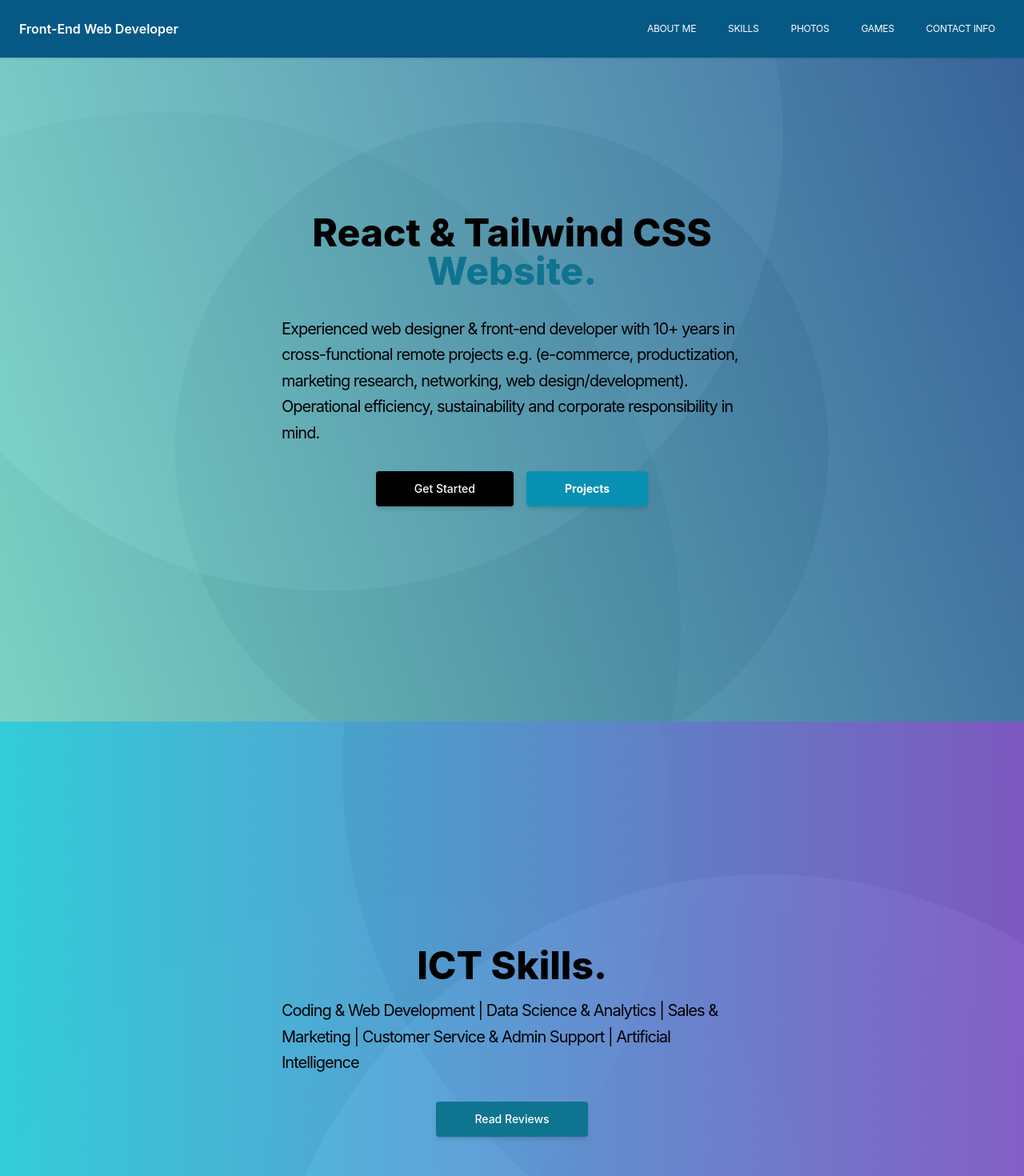
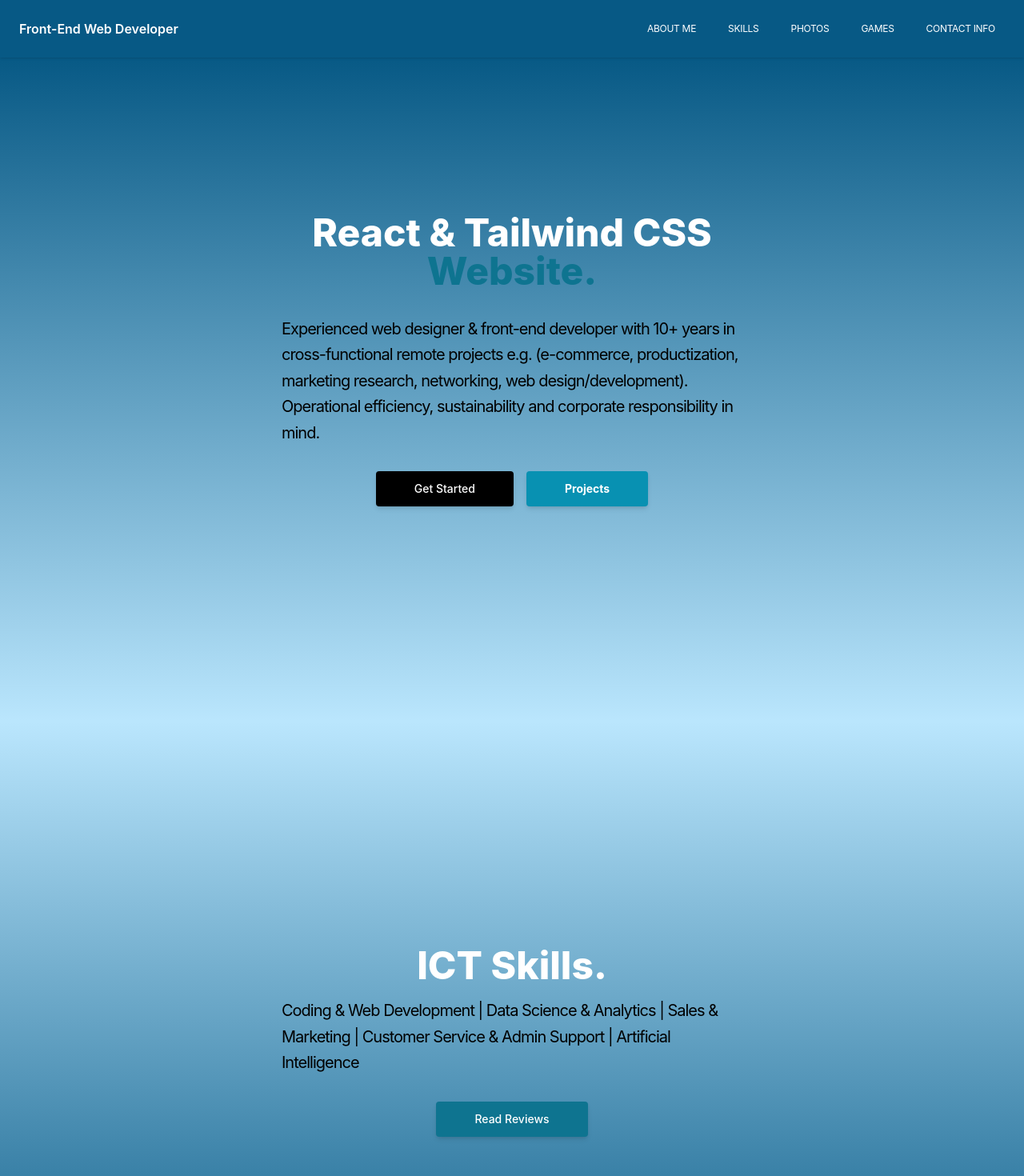
Before and after one commit to jkiimala/reactWeb, a React (Create React App) app: page / in a window 1280 px wide. Shown: the top 1470 px of the page at 80% size. Built offline with nearby package versions, Linux system fonts and the light colour scheme.

Commit message:
update build for gh-pages

```diff
--- a/src/components/About.js
+++ b/src/components/About.js
@@ -10,7 +10,7 @@ const About = () => {
      <section className="#bae6fd">
   <div className="mx-auto max-w-screen-xl px-4 py-32 lg:flex lg:h-screen lg:items-center">
     <div className="mx-auto max-w-xl text-center">
-      <h1 className="text-3xl font-extrabold sm:text-5xl -mt-10">
+      <h1 className="text-3xl font-extrabold sm:text-5xl -mt-10 text-white">
         React & Tailwind CSS
         <strong className="font-extrabold text-cyan-700 sm:block mb-8"> Website. </strong>
       </h1>
--- a/src/components/Contact.js
+++ b/src/components/Contact.js
@@ -50,8 +50,8 @@ const Contact = () => {
     <div className="contact">
       <section className="#bae6fd">
         <div className="mx-auto max-w-screen-xl px-4 py-12 sm:px-6 lg:px-8 lg:py-32">
-          <h2 className="text-center text-4xl font-bold tracking-tight text-gray-900 sm:text-5xl pb-10 -mt-96">
-            Contact info & trusted reviews from my customers.
+          <h2 className="text-center text-4xl font-bold tracking-tight text-white sm:text-5xl pb-10 -mt-96">
+            Trusted reviews from my customers.
           </h2>
 
           <div className="mt-8 grid grid-cols-1 gap-4 md:grid-cols-3 md:gap-8">
@@ -79,10 +79,11 @@ const Contact = () => {
       </section>
 
 
-      <h2 className="text-3 font-bold mb-3 cursor-pointer text-center"><a href="https://jkiimala.github.io" target="_blank" rel="noopener noreferrer">Portfolio Website | jkiimala.github.io</a></h2>
+      <h2 className="text-3 text-sm font-light mb-3 mt-3 cursor-pointer text-center text-white"><a href="https://jkiimala.github.io"
+       target="_blank" rel="noopener noreferrer">Jarno Kiimala | Front-End Developer | jkiimala.github.io</a></h2>
 
-      <p className="text-gray-700 text-center my-3 uppercase text-sm font-bold">Social media</p>
-      <div className="social-icons text-center space-x-2">
+      <p className="text-center my-3 uppercase text-sm font-medium text-white">Social media</p>
+      <div className="social-icons text-center space-x-2 text-white">
 
         <a href="https://www.linkedin.com/in/jkiimala" target="_blank" rel="noopener noreferrer">
           <FontAwesomeIcon icon={faLinkedin} size="2x" />
--- a/src/components/Projects.js
+++ b/src/components/Projects.js
@@ -9,7 +9,7 @@ const Projects = () => {
   return (
     <section className="projects">
 
-      <h2 className="text-3xl font-extrabold sm:text-5xl mt-32 mb-10 text-center">JavaScript Games.</h2>
+      <h2 className="text-3xl font-extrabold sm:text-5xl mt-32 mb-10 text-center text-white">JavaScript Games.</h2>
 
       <div className="grid grid-cols-4 gap-1 mb-10">
   <div><a href="https://jkiimala.github.io/captainJackpot/" target="_blank" rel="noopener noreferrer">
@@ -44,9 +44,9 @@ const Projects = () => {
 
       <a href="https://jkiimala.github.io/captainJackpot/" target="_blank" rel="noopener noreferrer" className="relative mb-10 block rounded-tr-3xl border-2 border-cyan-500 shadow-xl">
   <span
-    className="absolute -right-px -top-px rounded-bl-3xl rounded-tr-3xl bg-green-600 px-6 py-4 font-medium uppercase tracking-widest text-white"
+    className="absolute -right-px -top-px rounded-bl-3xl rounded-tr-3xl bg-red-600 px-6 py-4 font-medium uppercase tracking-widest text-white"
   >
-    WIN 1.000.000 $
+    1.000.000 $
   </span>
 
   <img
--- a/src/components/Skills.js
+++ b/src/components/Skills.js
@@ -7,7 +7,7 @@ const Skills = () => {
   <div className="mx-auto max-w-screen-xl px-4 py-32 lg:flex lg:h-screen lg:items-center">
     <div className="mx-auto max-w-xl text-center">
 
-      <h1 className="text-3xl font-extrabold sm:text-5xl">
+      <h1 className="text-3xl font-extrabold sm:text-5xl text-white">
         ICT Skills.
       </h1>
 
--- a/src/index.css
+++ b/src/index.css
@@ -34,7 +34,7 @@ html {
 
 #about {
   display: flex;
-  background-image: radial-gradient(circle at 32% 12%, rgba(229, 229, 229,0.05) 0%, rgba(229, 229, 229,0.05) 50%,rgba(101, 101, 101,0.05) 50%, rgba(101, 101, 101,0.05) 100%),radial-gradient(circle at 49% 59%, rgba(113, 113, 113,0.05) 0%, rgba(113, 113, 113,0.05) 50%,rgba(240, 240, 240,0.05) 50%, rgba(240, 240, 240,0.05) 100%),radial-gradient(circle at 16% 86%, rgba(118, 118, 118,0.05) 0%, rgba(118, 118, 118,0.05) 50%,rgba(207, 207, 207,0.05) 50%, rgba(207, 207, 207,0.05) 100%),linear-gradient(252deg, rgb(34, 85, 150),rgb(117, 220, 202));
+  background: linear-gradient(180deg, rgba(7,89,133,1) 0%, rgba(7,89,133,0) 100%);
   flex-direction: column;
   align-items: center;
   justify-content: center;
@@ -46,17 +46,18 @@ html {
 
 #skills {
   display: flex;
-  background-image: radial-gradient(circle at 40% 91%, rgba(251, 251, 251,0.04) 0%, rgba(251, 251, 251,0.04) 50%,rgba(229, 229, 229,0.04) 50%, rgba(229, 229, 229,0.04) 100%),radial-gradient(circle at 66% 97%, rgba(36, 36, 36,0.04) 0%, rgba(36, 36, 36,0.04) 50%,rgba(46, 46, 46,0.04) 50%, rgba(46, 46, 46,0.04) 100%),radial-gradient(circle at 86% 7%, rgba(40, 40, 40,0.04) 0%, rgba(40, 40, 40,0.04) 50%,rgba(200, 200, 200,0.04) 50%, rgba(200, 200, 200,0.04) 100%),radial-gradient(circle at 15% 16%, rgba(99, 99, 99,0.04) 0%, rgba(99, 99, 99,0.04) 50%,rgba(45, 45, 45,0.04) 50%, rgba(45, 45, 45,0.04) 100%),radial-gradient(circle at 75% 99%, rgba(243, 243, 243,0.04) 0%, rgba(243, 243, 243,0.04) 50%,rgba(37, 37, 37,0.04) 50%, rgba(37, 37, 37,0.04) 100%),linear-gradient(90deg, rgb(34, 222, 237),rgb(135, 89, 215));
+  background: linear-gradient(0deg, rgba(7,89,133,1) 5%, rgba(7,89,133,0) 100%);
   flex-direction: column;
   align-items: center;
   justify-content: center;
   min-height: 100vh;
   padding-top: 0px; /* Lisää tilaa yläosaan, jotta otsikko näkyy kunnolla */
+
 }
 
 #projects {
   display: flex;
-  background-image: radial-gradient(circle at 93% 91%, rgba(173, 173, 173,0.11) 0%, rgba(173, 173, 173,0.11) 33.333%,rgba(211, 211, 211,0.11) 33.333%, rgba(211, 211, 211,0.11) 66.666%,rgba(248, 248, 248,0.11) 66.666%, rgba(248, 248, 248,0.11) 99.999%),radial-gradient(circle at 74% 82%, rgba(240, 240, 240,0.17) 0%, rgba(240, 240, 240,0.17) 33.333%,rgba(223, 223, 223,0.17) 33.333%, rgba(223, 223, 223,0.17) 66.666%,rgba(205, 205, 205,0.17) 66.666%, rgba(205, 205, 205,0.17) 99.999%),radial-gradient(circle at 79% 0%, rgba(198, 198, 198,0.16) 0%, rgba(198, 198, 198,0.16) 33.333%,rgba(157, 157, 157,0.16) 33.333%, rgba(157, 157, 157,0.16) 66.666%,rgba(116, 116, 116,0.16) 66.666%, rgba(116, 116, 116,0.16) 99.999%),linear-gradient(0deg, rgb(38, 16, 178),rgb(103, 237, 187));
+  background: linear-gradient(180deg, rgba(7,89,133,1) 5%, rgba(7,89,133,0) 100%);
   flex-direction: column;
   align-items: center;
   justify-content: center;
@@ -66,7 +67,7 @@ html {
 
 #contact {
   display: flex;
-  background-image: radial-gradient(circle at 32% 12%, rgba(229, 229, 229,0.05) 0%, rgba(229, 229, 229,0.05) 50%,rgba(101, 101, 101,0.05) 50%, rgba(101, 101, 101,0.05) 100%),radial-gradient(circle at 49% 59%, rgba(113, 113, 113,0.05) 0%, rgba(113, 113, 113,0.05) 50%,rgba(240, 240, 240,0.05) 50%, rgba(240, 240, 240,0.05) 100%),radial-gradient(circle at 16% 86%, rgba(118, 118, 118,0.05) 0%, rgba(118, 118, 118,0.05) 50%,rgba(207, 207, 207,0.05) 50%, rgba(207, 207, 207,0.05) 100%),linear-gradient(252deg, rgb(34, 85, 150),rgb(117, 220, 202));
+  background: linear-gradient(0deg, rgba(7,89,133,1) 0%, rgba(7,89,133,0) 100%);
   flex-direction: column;
   align-items: center;
   justify-content: center;
```
